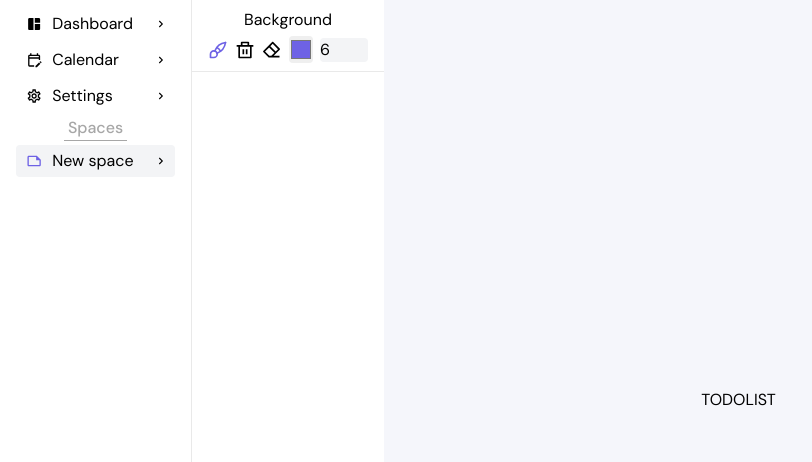
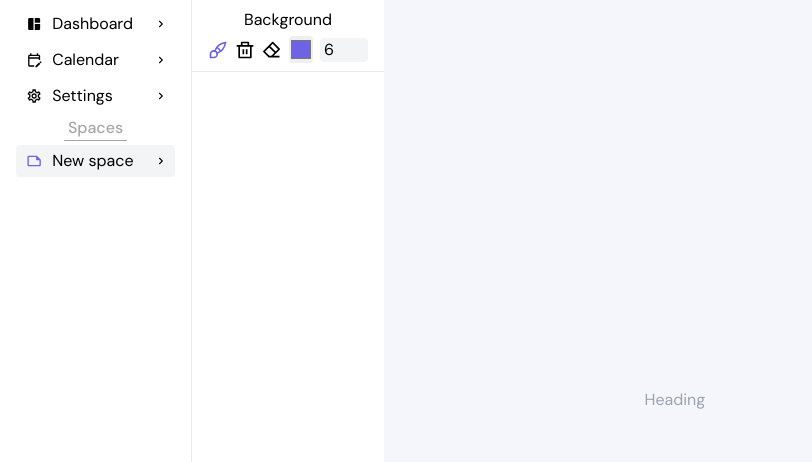
Before and after one commit to x7uned/reality_app, a Next.js app: page /space/1 in a window 1280 px wide. Shown: the top 462 px of the page, without its empty margins (0-812 px from the left). Built offline with nearby package versions, Linux system fonts and the light colour scheme; no server answers.

Commit message:
space changes

```diff
--- a/src/app/globals.css
+++ b/src/app/globals.css
@@ -1,6 +1,18 @@
 @tailwind base;
 @tailwind components;
 @tailwind utilities;
+
+@layer utilities {
+	input[type='number']::-webkit-inner-spin-button,
+	input[type='number']::-webkit-outer-spin-button {
+		-webkit-appearance: none;
+		margin: 0;
+	}
+
+	input[type='number'] {
+		-moz-appearance: textfield;
+	}
+}
 
 :root {
 	--body-bg: #f5f6fb;
--- a/src/app/space/[id]/page.tsx
+++ b/src/app/space/[id]/page.tsx
@@ -2,8 +2,8 @@
 
 import CanvasBackground from '@/components/canvas.component'
 import { useParams } from 'next/navigation'
-import { useState, useRef } from 'react'
-import { RiEraserLine, RiDeleteBinLine } from 'react-icons/ri'
+import { useRef, useState } from 'react'
+import { RiDeleteBinLine, RiEraserLine } from 'react-icons/ri'
 import { TbBrush } from 'react-icons/tb'
 
 const SpacePage = () => {
@@ -52,7 +52,7 @@ const SpacePage = () => {
 						id='width'
 						value={lineWidth}
 						onChange={e => setLineWidth(Number(e.target.value))}
-						className='w-12 bg-selection outline-none rounded'
+						className='w-12 pl-1 bg-selection outline-none rounded'
 					/>
 				</div>
 			</div>
@@ -64,8 +64,8 @@ const SpacePage = () => {
 				isErasing={isErasing}
 				lineWidth={lineWidth}
 			/>
-			<div className='flex justify-center items-center w-full h-screen pointer-events-none'>
-				<p>TODOLIST</p>
+			<div className='flex justify-center items-center w-full h-screen pointer-events-none z-2'>
+				<input type='text' className='bg-transparent' placeholder='Heading' />
 			</div>
 		</div>
 	)
```
